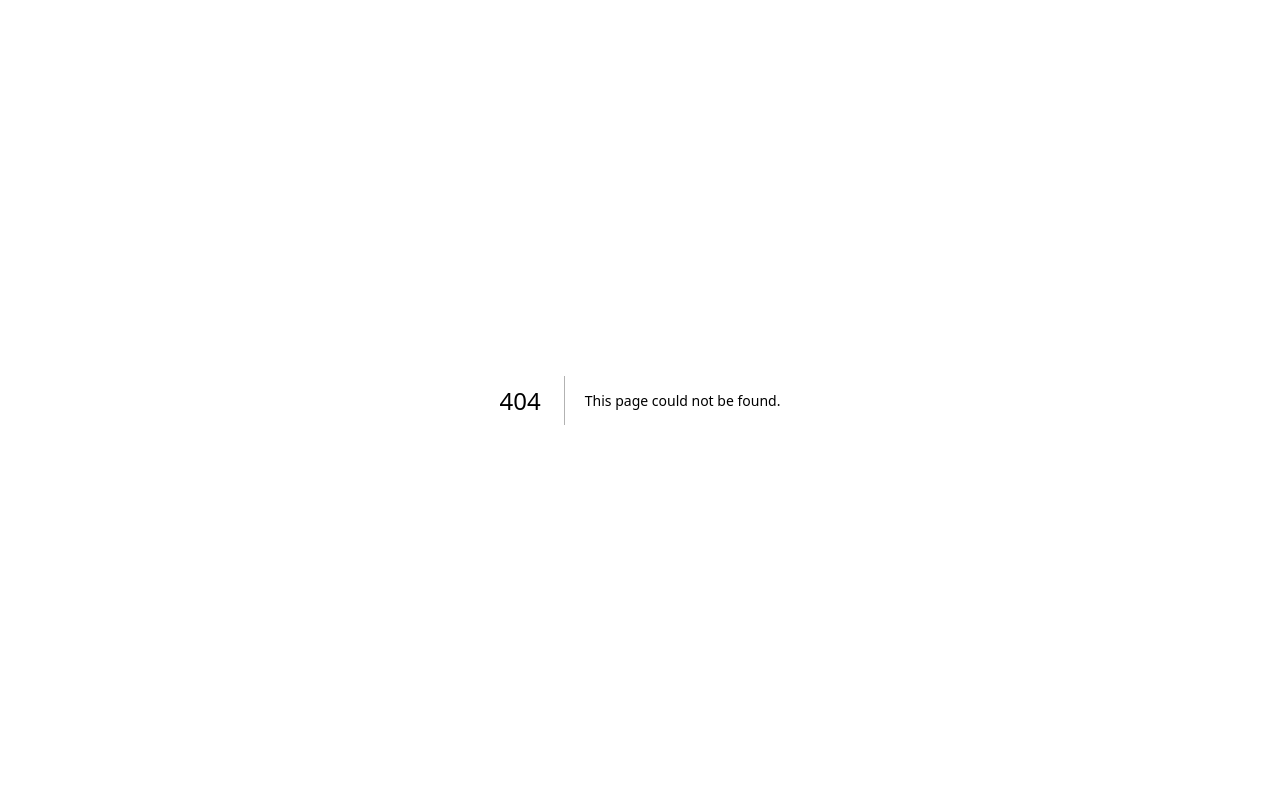
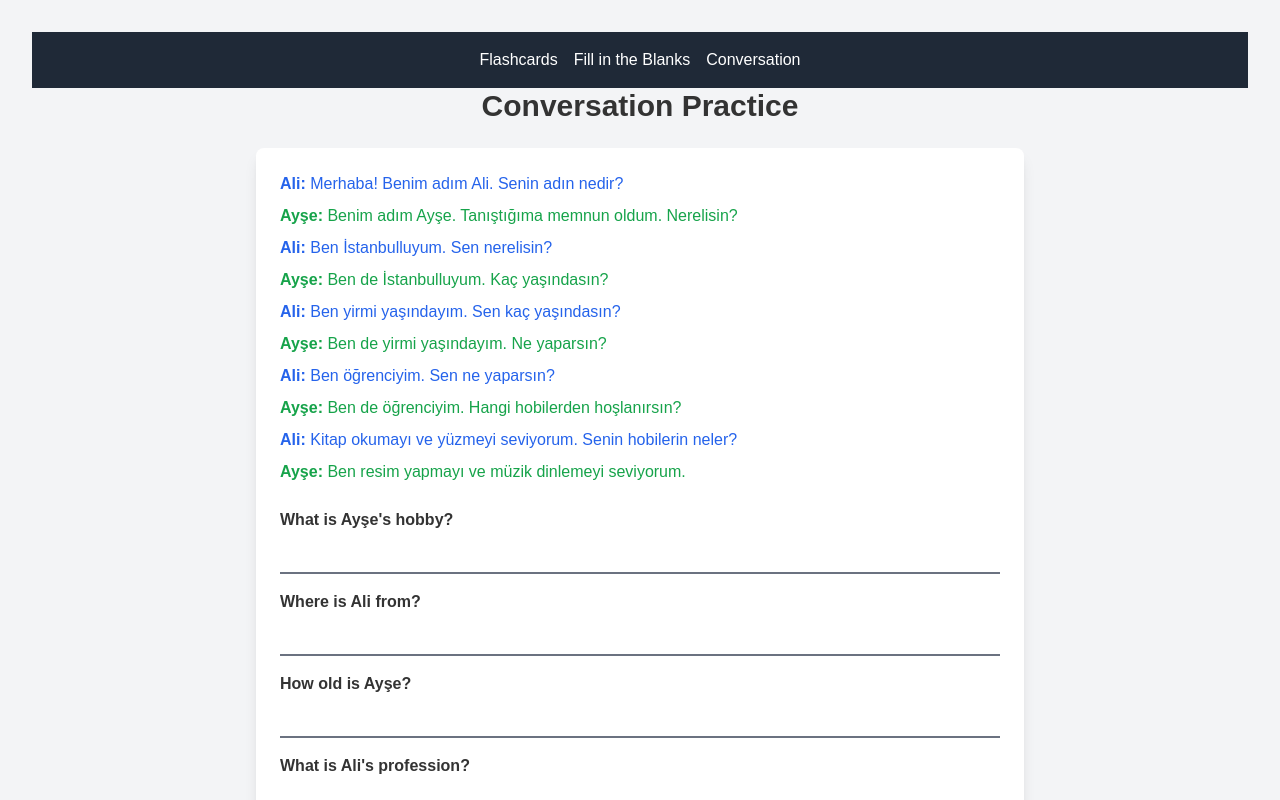
Before and after one commit to smmalik3/turkish, a Next.js app: page /conversation in a window 1280 px wide. Before the commit this address had no page. Shown: the top 800 px of the page. Built offline with nearby package versions, Linux system fonts and the light colour scheme.

Commit message:
Added Conversation Page

```diff
--- a/src/components/NavMenu.tsx
+++ b/src/components/NavMenu.tsx
@@ -15,6 +15,11 @@ const NavMenu: React.FC = () => {
             Fill in the Blanks
           </Link>
         </li>
+        <li>
+          <Link href="/conversation" className="text-white hover:text-gray-400">
+            Conversation
+          </Link>
+        </li>
         {/* Add more links as needed */}
       </ul>
     </nav>
--- /dev/null
+++ b/src/pages/conversation.tsx
@@ -0,0 +1,83 @@
+import React, { useState } from 'react';
+import NavMenu from '../components/NavMenu';
+
+const conversation = [
+  { speaker: 'Ali', text: 'Merhaba! Benim adım Ali. Senin adın nedir?' },
+  { speaker: 'Ayşe', text: 'Benim adım Ayşe. Tanıştığıma memnun oldum. Nerelisin?' },
+  { speaker: 'Ali', text: 'Ben İstanbulluyum. Sen nerelisin?' },
+  { speaker: 'Ayşe', text: 'Ben de İstanbulluyum. Kaç yaşındasın?' },
+  { speaker: 'Ali', text: 'Ben yirmi yaşındayım. Sen kaç yaşındasın?' },
+  { speaker: 'Ayşe', text: 'Ben de yirmi yaşındayım. Ne yaparsın?' },
+  { speaker: 'Ali', text: 'Ben öğrenciyim. Sen ne yaparsın?' },
+  { speaker: 'Ayşe', text: 'Ben de öğrenciyim. Hangi hobilerden hoşlanırsın?' },
+  { speaker: 'Ali', text: 'Kitap okumayı ve yüzmeyi seviyorum. Senin hobilerin neler?' },
+  { speaker: 'Ayşe', text: 'Ben resim yapmayı ve müzik dinlemeyi seviyorum.' },
+];
+
+const questions = [
+  { question: 'What is Ayşe\'s hobby?', answer: ['resim yapmayı', 'müzik dinlemeyi'] },
+  { question: 'Where is Ali from?', answer: ['Istanbul'] },
+  { question: 'How old is Ayşe?', answer: ['yirmi', '20'] },
+  { question: 'What is Ali\'s profession?', answer: ['öğrenci'] },
+  { question: 'Ali enjoys reading books and what else?', answer: ['yüzmek'] },
+];
+
+const Conversation = () => {
+  const [userResponses, setUserResponses] = useState(Array(questions.length).fill(''));
+  const [feedback, setFeedback] = useState<string[]>([]);
+
+  const handleInputChange = (index: number, value: string) => {
+    const newResponses = [...userResponses];
+    newResponses[index] = value;
+    setUserResponses(newResponses);
+  };
+
+  const checkAnswers = () => {
+    const newFeedback = questions.map((q, index) => {
+      return q.answer.includes(userResponses[index].toLowerCase()) ? 'Correct' : 'Incorrect';
+    });
+    setFeedback(newFeedback);
+  };
+
+  return (
+    <div className="flex flex-col items-center justify-center min-h-screen p-8 bg-gray-100">
+      <NavMenu />
+      <h1 className="text-3xl font-bold mb-6">Conversation Practice</h1>
+      <div className="bg-white p-6 rounded-lg shadow-lg w-full max-w-3xl">
+        <div className="mb-6">
+          {conversation.map((line, index) => (
+            <p key={index} className={`mb-2 ${line.speaker === 'Ali' ? 'text-blue-600' : 'text-green-600'}`}>
+              <strong>{line.speaker}:</strong> {line.text}
+            </p>
+          ))}
+        </div>
+        <div className="mb-6">
+          {questions.map((q, index) => (
+            <div key={index} className="mb-4">
+              <p className="font-semibold">{q.question}</p>
+              <input
+                type="text"
+                value={userResponses[index]}
+                onChange={(e) => handleInputChange(index, e.target.value)}
+                className="border-b-2 border-gray-500 focus:outline-none w-full p-2"
+              />
+              {feedback[index] && (
+                <p className={`mt-2 ${feedback[index] === 'Correct' ? 'text-green-600' : 'text-red-600'}`}>
+                  {feedback[index]}
+                </p>
+              )}
+            </div>
+          ))}
+        </div>
+        <button
+          onClick={checkAnswers}
+          className="px-4 py-2 bg-blue-500 text-white rounded hover:bg-blue-600"
+        >
+          Check Answers
+        </button>
+      </div>
+    </div>
+  );
+};
+
+export default Conversation;
```
